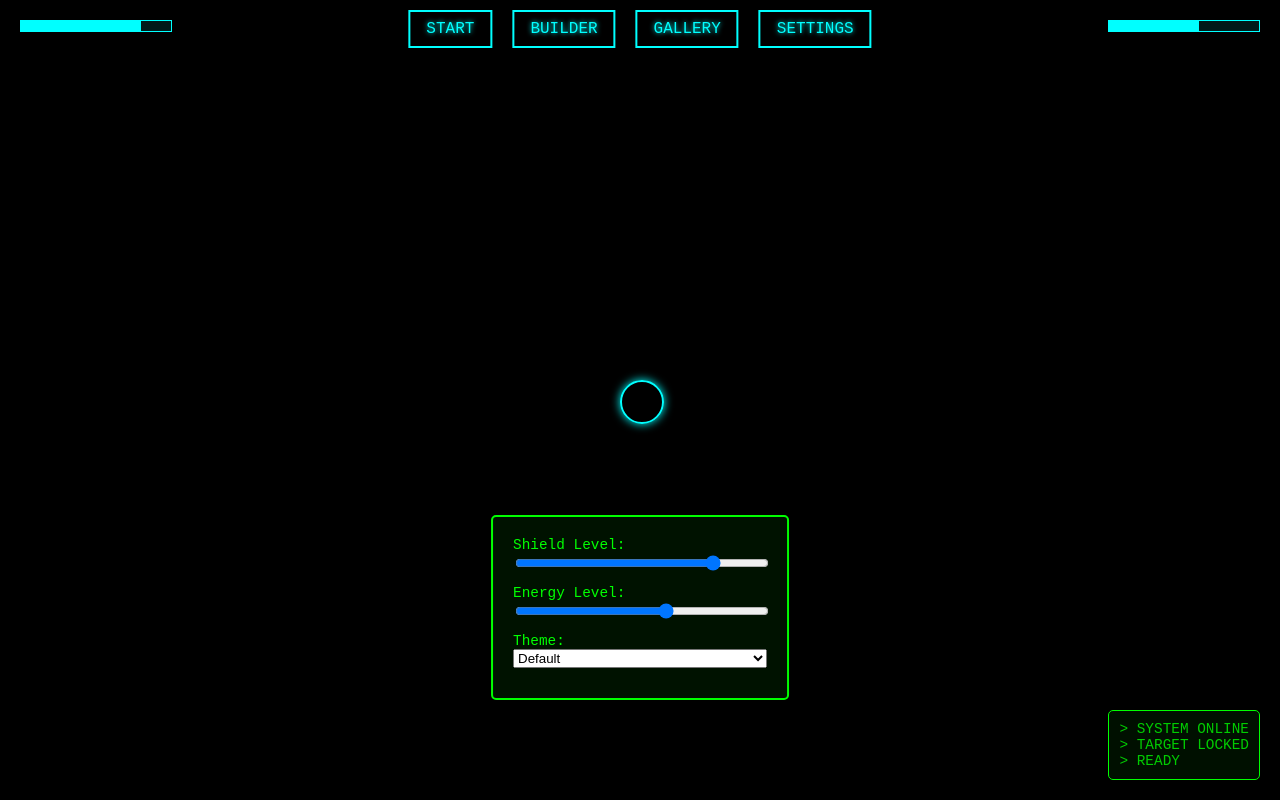
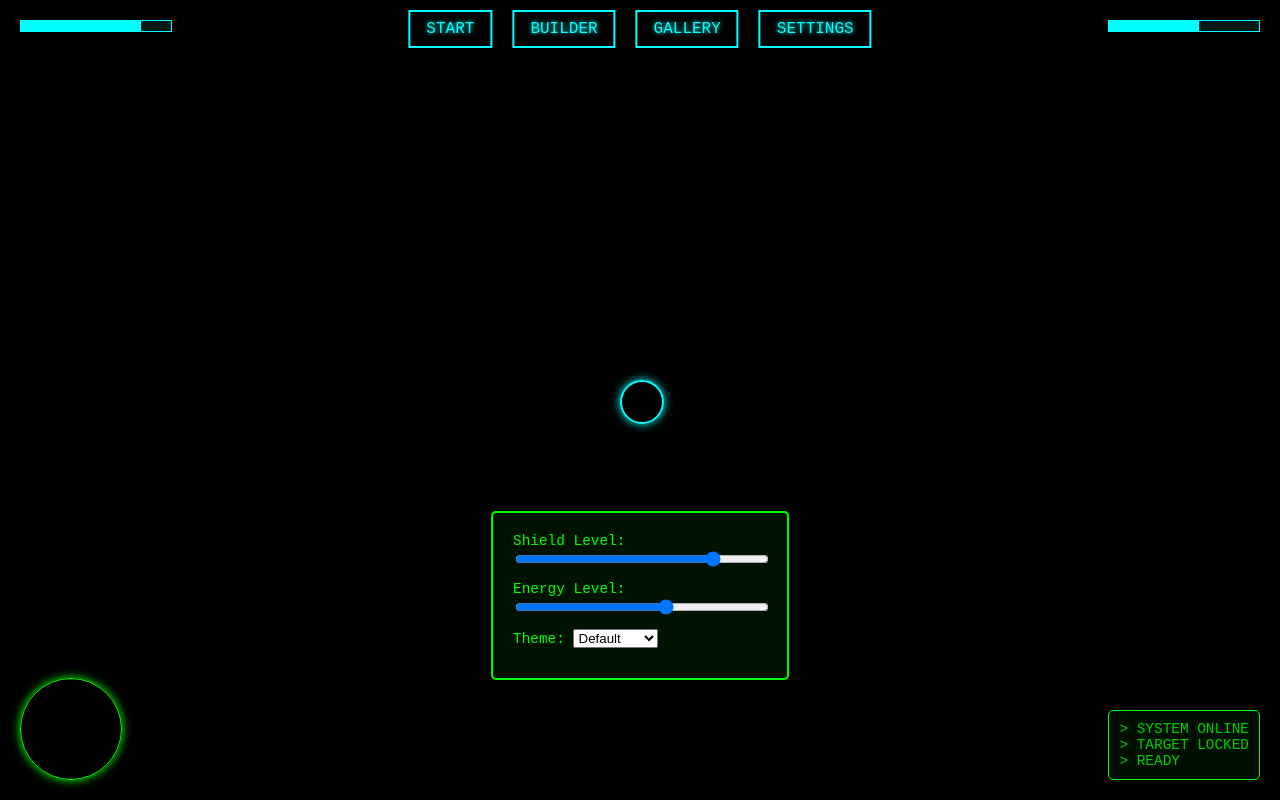
Before and after one commit to mpickettpayments-hue/JSON-ASX, a website: page index.html in a window 1280 px wide. Drawn offline with nearby package versions, Linux system fonts and the light colour scheme.

Commit message:
Update index.html

```diff
--- a/index.html
+++ b/index.html
@@ -2,18 +2,17 @@
 <html lang="en">
 <head>
   <meta charset="UTF-8" />
-  <title>ASX Syntax Remix Starter</title>
+  <title>ASX Cockpit Designer</title>
   <style>
-    body {
+    html, body {
       margin: 0;
+      padding: 0;
       background: #000;
       font-family: 'Courier New', monospace;
       color: #00ff00;
       overflow: hidden;
     }
     canvas { display: block; }
-
-    /* HUD */
     #hud {
       position: absolute;
       top: 0; left: 0;
@@ -42,6 +41,14 @@
     }
     .shields { top: 20px; left: 20px; }
     .energy { top: 20px; right: 20px; }
+    .radar {
+      position: absolute;
+      bottom: 20px; left: 20px;
+      width: 100px; height: 100px;
+      border: 1px solid #00ff00;
+      border-radius: 50%;
+      box-shadow: 0 0 10px #00ff00;
+    }
     .terminal {
       position: absolute;
       bottom: 20px; right: 20px;
@@ -53,8 +60,6 @@
       border-radius: 5px;
       max-width: 300px;
     }
-
-    /* Menu */
     #menu {
       position: absolute;
       top: 10px; left: 50%;
@@ -79,11 +84,9 @@
       box-shadow: 0 0 20px #00ffff;
       transform: scale(1.05);
     }
-
-    /* Builder Tab */
-    #builder {
+    #designer {
       position: absolute;
-      bottom: 100px;
+      bottom: 120px;
       left: 50%;
       transform: translateX(-50%);
       background: rgba(0,20,0,0.9);
@@ -94,11 +97,11 @@
       color: #00ff00;
       font-size: 0.9em;
     }
-    #builder label {
+    #designer label {
       display: block;
       margin-bottom: 10px;
     }
-    #builder input, #builder select {
+    #designer input {
       width: 100%;
     }
   </style>
@@ -111,7 +114,7 @@
     <button onclick="alert('Settings')">SETTINGS</button>
   </div>
 
-  <div id="builder">
+  <div id="designer">
     <label>Shield Level: <input type="range" min="0" max="100" value="80" oninput="updateBar('shields', this.value)" /></label>
     <label>Energy Level: <input type="range" min="0" max="100" value="60" oninput="updateBar('energy', this.value)" /></label>
     <label>Theme: <select onchange="changeTheme(this.value)">
@@ -125,6 +128,7 @@
     <div class="crosshair"></div>
     <div class="bar shields"><div class="fill" style="width: 80%;"></div></div>
     <div class="bar energy"><div class="fill" style="width: 60%;"></div></div>
+    <div class="radar"></div>
     <div class="terminal">&gt; SYSTEM ONLINE<br/>&gt; TARGET LOCKED<br/>&gt; READY</div>
   </div>
 
@@ -162,6 +166,7 @@
     }
 
     function changeTheme(theme) {
+      const root = document.documentElement;
       if (theme === 'matrix') {
         document.body.style.background = '#000';
         document.body.style.color = '#00ff00';
```
